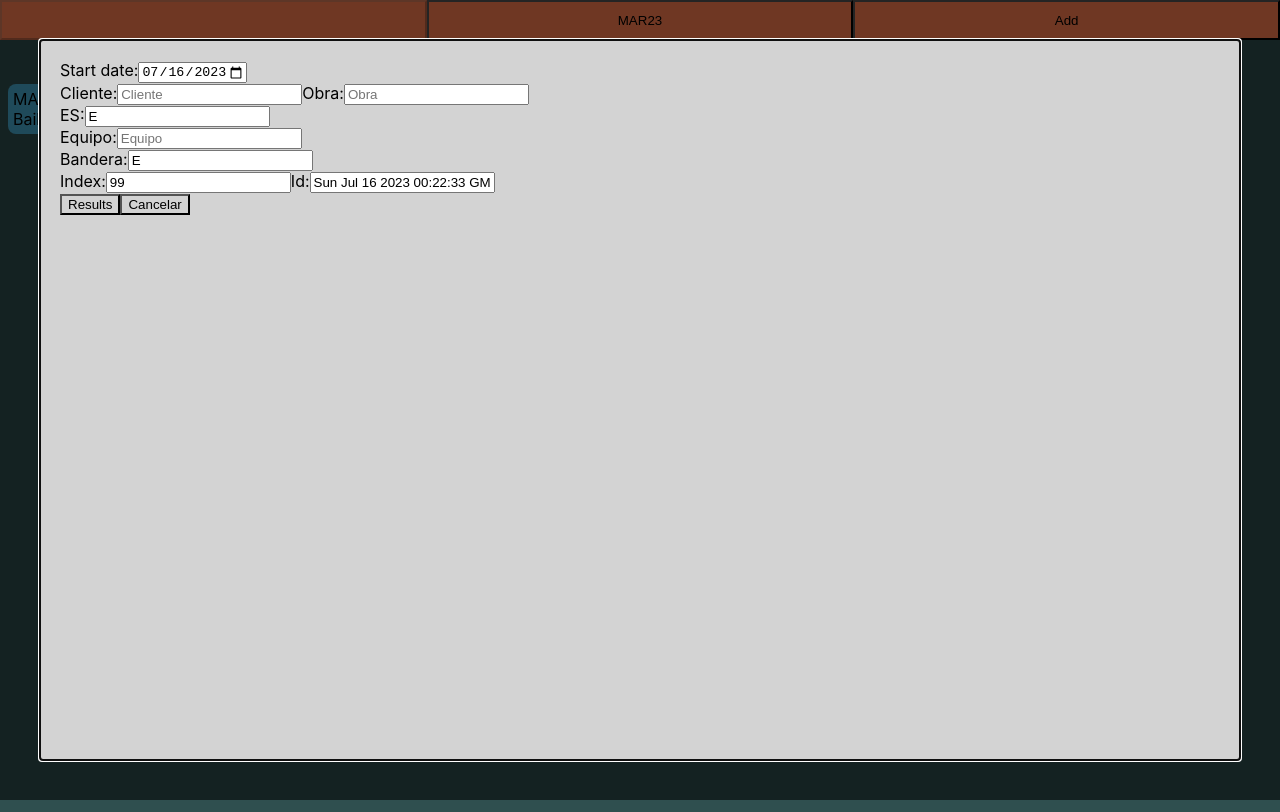
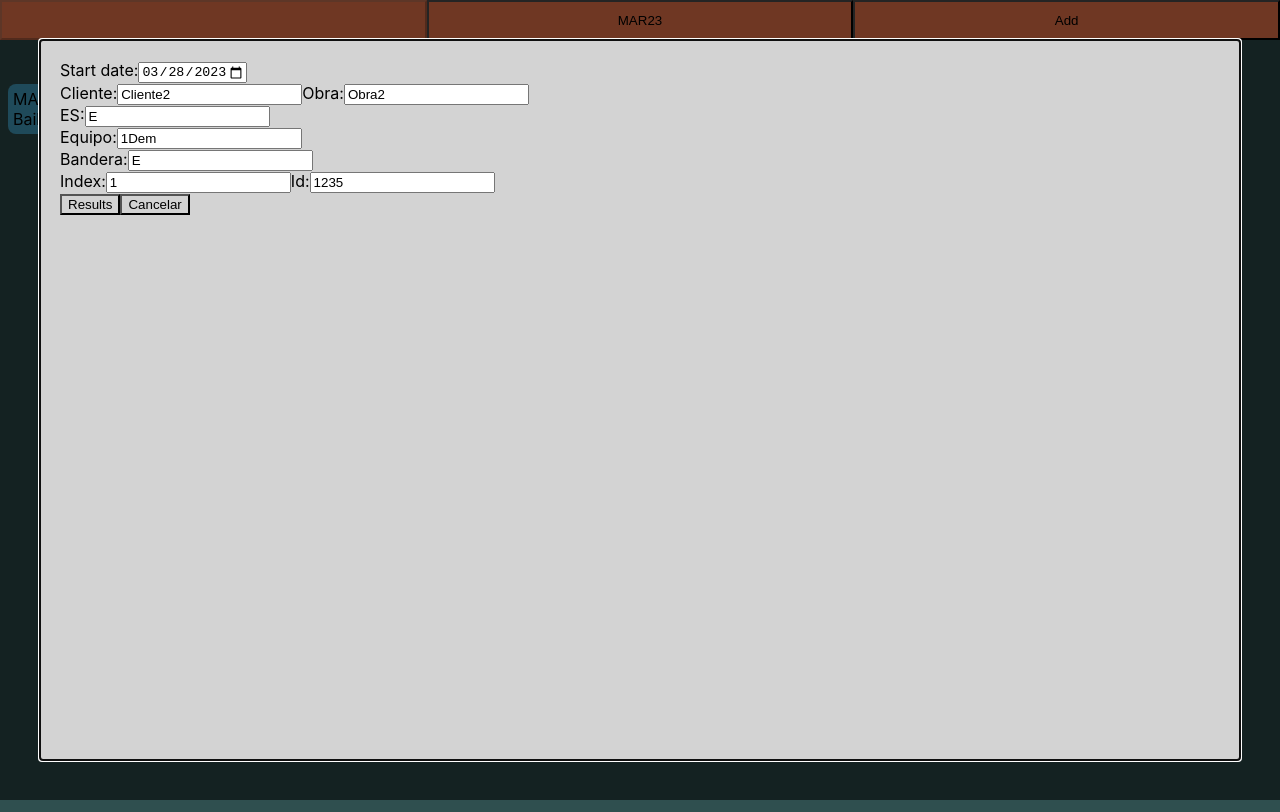
Before and after one commit to DanielBarragan96/ruta-js, a React (Create React App) app: page / in a window 1280 px wide. Built offline with nearby package versions, Linux system fonts and the light colour scheme.

Commit message:
added styles for font size

```diff
--- a/src/NavBar.jsx
+++ b/src/NavBar.jsx
@@ -27,6 +27,17 @@ export default function NavBar({ date }) {
       <ModalCreateNewTask
         showModal={showModal}
         handleCloseModal={handleCloseModal}
+        //TODO remove dummy data
+        task={{
+          date: "2023-03-28",
+          id: "1235",
+          clienteMin: "Cliente2",
+          obraMin: "Obra2",
+          index: 1,
+          type: "E",
+          equipo: "1Dem",
+          bandera: "X.Confirmar",
+        }}
       />
     </div>
   );
```
